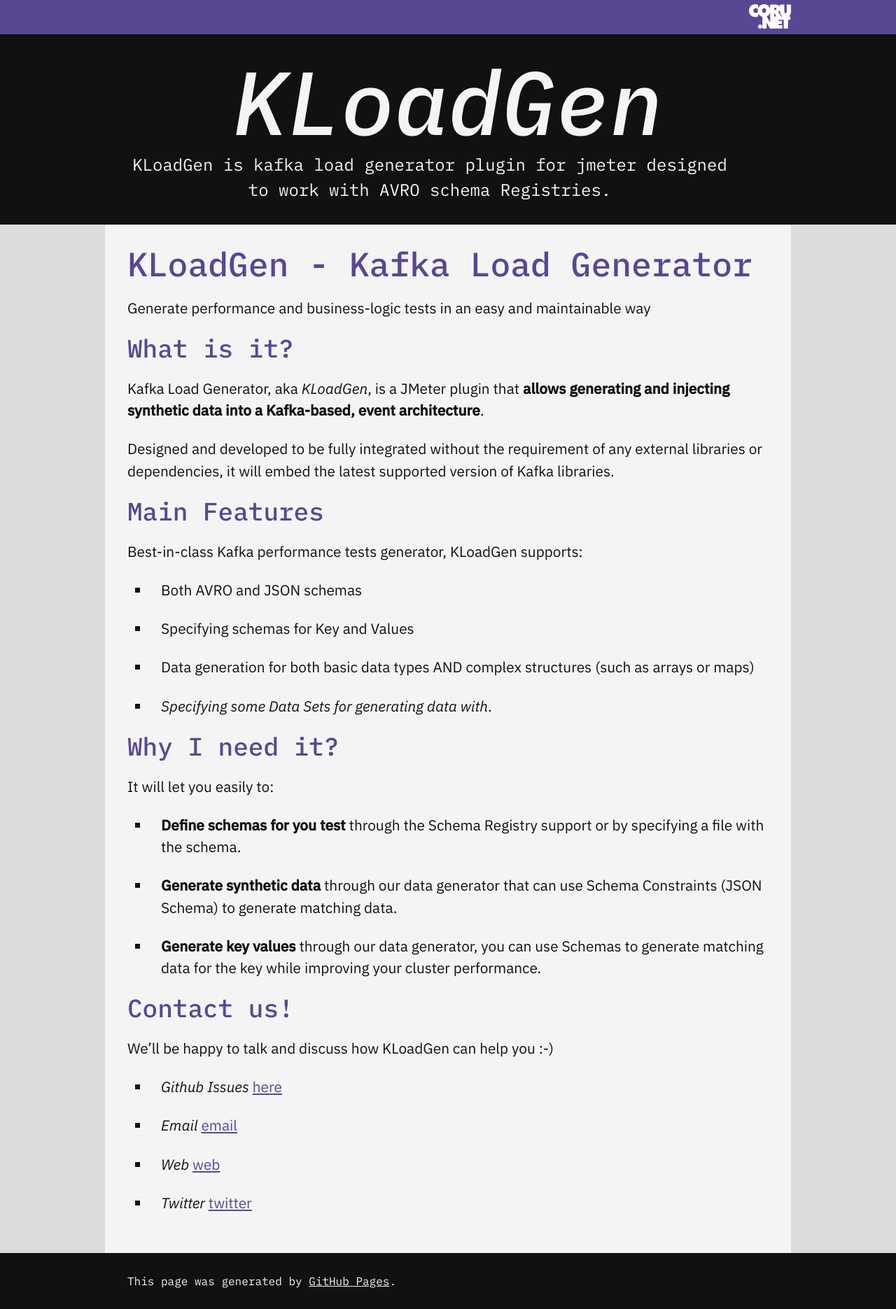
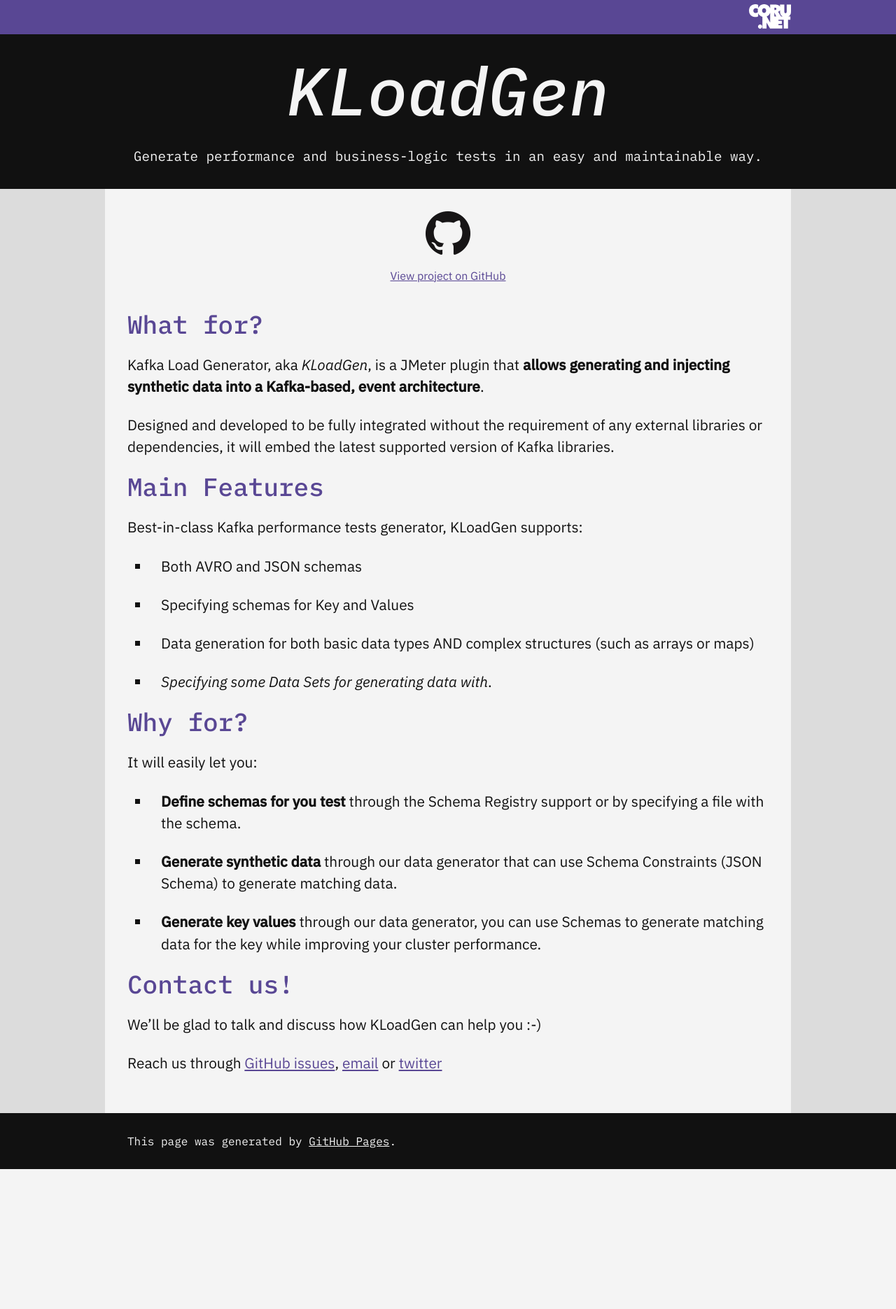
Before and after one commit to sngular/kloadgen, a Jekyll site: the page built from index.md, in a window 1280 px wide. Shown: the whole page at 70% size. Built offline with Jekyll 4.4.1, drawn with Linux system fonts in a browser that asks for light colours; after the commit the page ends 1671 px from its top, so only the background shows below that.

Commit message:
Markdown changes et view project badge

```diff
--- a/_config.yml
+++ b/_config.yml
@@ -1,5 +1,5 @@
 title: KLoadGen
-description: KLoadGen is kafka load generator plugin for jmeter designed to work with AVRO schema Registries.
+description: Generate performance and business-logic tests in an easy and maintainable way.
 # show_downloads: true
 # google_analytics:
 theme: jekyll-theme-tactile
--- a/_layouts/default.html
+++ b/_layouts/default.html
@@ -25,13 +25,18 @@
 
     <header class="header">
       <div class="wrapper">
-        <h1 class="title">{{ page.title | default: site.title | default: site.github.repository_name }}</h1>
+        <h1 class="title">{{ page.title | default: site.title }}</h1>
         <h2 class="description">{{ page.description | default: site.description | default: site.github.project_tagline }}</h2>
-        <div>{{ site.github.repository_url }}</div>
       </div>
     </header>
     <section class="content">
       <div class="wrapper">
+        <div class="view-on-github">
+          <img class="img" src="{{site.baseurl}}/assets/images/GitHub-Mark-64px.png" alt="GitHub" />
+          <p>
+            <a href="{{ site.github.repository_url }}">View project on GitHub</a>
+          </p>
+        </div>
         {{ content }}
       </div>
     </section>
@@ -39,9 +44,13 @@
     <footer class="footer">
       <div class="wrapper">
         {% if site.github.is_project_page %}
-        {{ site.title | default: site.github.repository_name }} is maintained by <a href="{{ site.github.owner_url }}">{{ site.github.owner_name }}</a><br>
+        <div class="copyright">
+          {{ site.title | default: site.github.repository_name }} is maintained by <a href="{{ site.github.owner_url }}">{{ site.github.owner_name }}</a>
+        </div>
       {% endif %}
-        This page was generated by <a href="https://pages.github.com">GitHub Pages</a>.
+        <div class="copyright">
+          This page was generated by <a href="https://pages.github.com">GitHub Pages</a>.
+        </div>
       </ddiv>
     </footer>
   </body>
--- a/_sass/jekyll-theme-tactile.scss
+++ b/_sass/jekyll-theme-tactile.scss
@@ -45,16 +45,15 @@ body {
   }
 
   .title {
-    font-size: clamp(3em, 11.5vw, 8em);
+    font-size: clamp(3em, 11.5vw, 6em);
     font-style: italic;
     font-weight: 500;
-    margin-bottom: .5rem;
+    margin-bottom: 2rem;
     text-align: center;
   }
 
   .description {
-    font-size: 1.5rem;
-    max-width: 60ch;
+    font-size: 1.2rem;
     line-height: 1.5;
     text-align: center;
   }
@@ -67,6 +66,20 @@ body {
   .wrapper {
     padding: 2rem;
     background-color: $white;
+  }
+
+  .view-on-github {
+    display: flex;
+    justify-content: center;
+    align-items: center;
+    flex-direction: column;
+    margin-bottom: 1rem;
+
+    p {
+      font-size: 1rem;
+      margin-top: 1rem;
+      text-align: center;
+    }
   }
 
   h1,
@@ -152,4 +165,10 @@ body {
   .wrapper {
     padding: 0 2rem;
   }
+
+  .copyright {
+    &:not(:last-child) {
+      margin-bottom: 1rem;
+    }
+  }
 }
--- a/index.md
+++ b/index.md
@@ -2,11 +2,7 @@
 layout: default
 ---
 
-# KLoadGen - Kafka Load Generator
-
-Generate performance and business-logic tests in an easy and maintainable way
-
-## What is it?
+## What for?
 
 Kafka Load Generator, aka _KLoadGen_, is a JMeter plugin that **allows generating and injecting synthetic data into a Kafka-based, event architecture**.
 
@@ -21,9 +17,9 @@ Best-in-class Kafka performance tests generator, KLoadGen supports:
 * Data generation for both basic data types AND complex structures (such as arrays or maps)
 * _Specifying some Data Sets for generating data with_.
 
-## Why I need it?
+## Why for?
 
-It will let you easily to:
+It will easily let you:
 
 * **Define schemas for you test** through the Schema Registry support or by specifying a file with the schema.
 * **Generate synthetic data** through our data generator that can use Schema Constraints (JSON Schema) to generate matching data.
@@ -31,9 +27,6 @@ It will let you easily to:
 
 ## Contact us!
 
-We'll be happy to talk and discuss how KLoadGen can help you :-)
+We'll be glad to talk and discuss how KLoadGen can help you :-)
 
-* *Github Issues* [here](https://github.com/corunet/kloadgen/issues)
-* *Email* [email](mailto:info@corunet.com)
-* *Web* [web](https://corunet.com/)
-* *Twitter* [twitter](https://twitter.com/corunet)
+Reach us through [GitHub issues](https://github.com/corunet/kloadgen/issues), [email](mailto:info@corunet.com)  or [twitter](https://twitter.com/corunet)
```
Also changed, not shown: assets/images/GitHub-Mark-64px.png (added).
